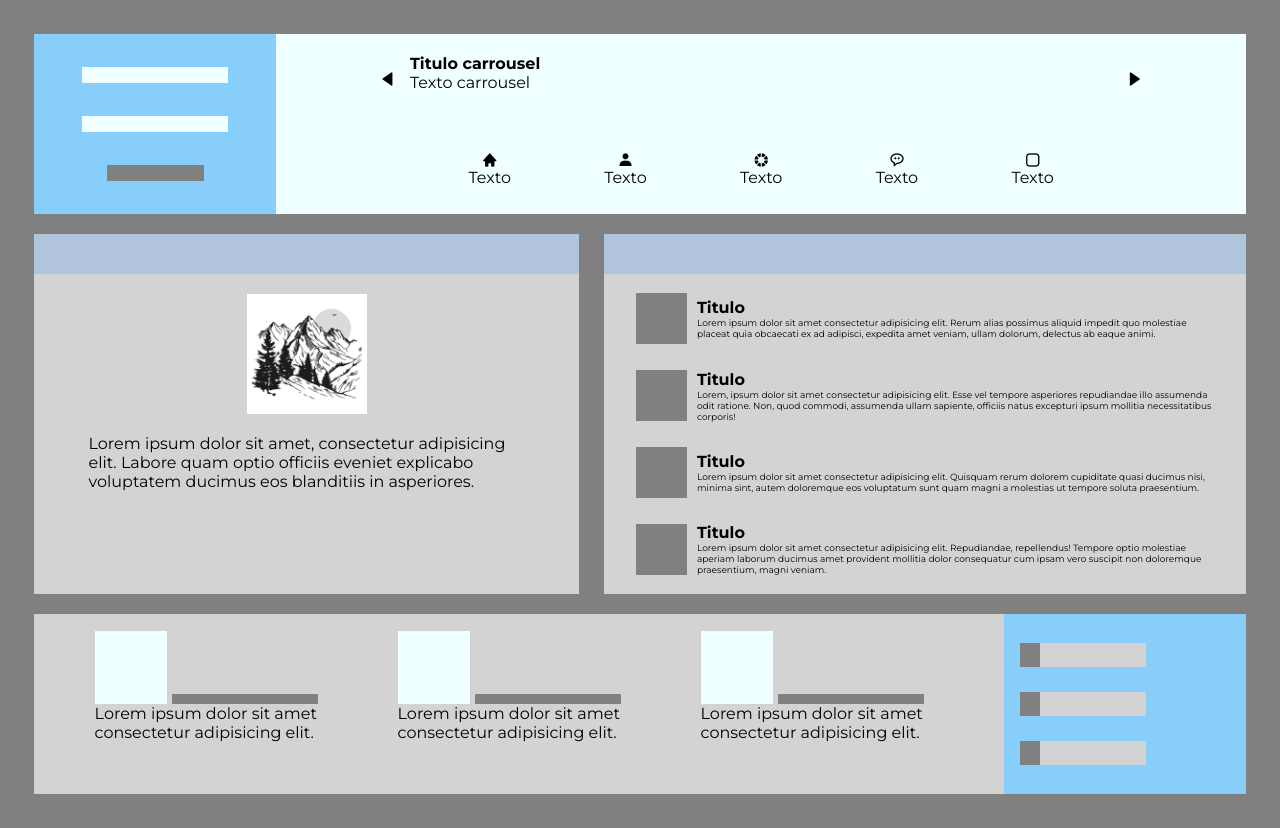
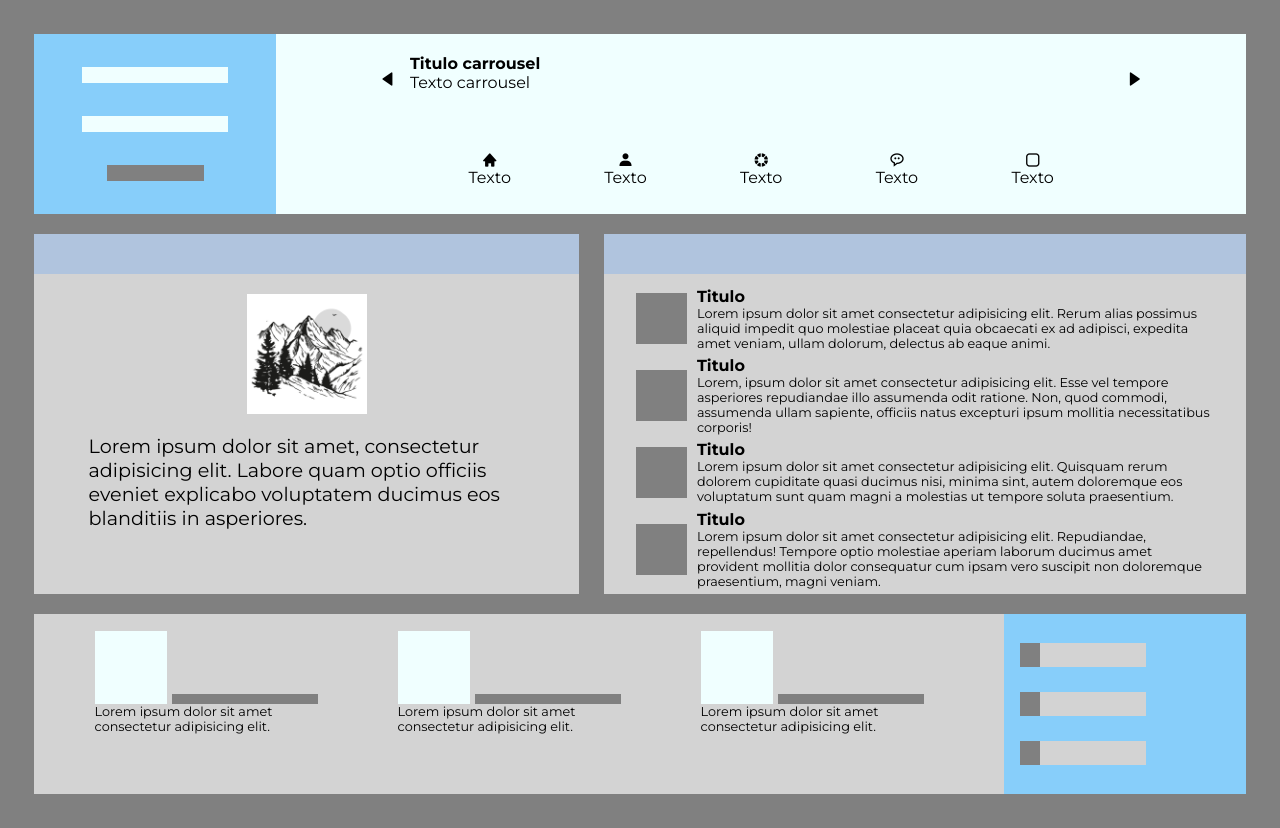
Before and after one commit to ivo-gabriel/Front_3ro, a plain HTML site: page Maqueteado/plantilla9c1.html in a window 1280 px wide. Drawn offline with nearby package versions, Linux system fonts and the light colour scheme.

Commit message:
fix font-size

```diff
--- a/Maqueteado/p9c1.css
+++ b/Maqueteado/p9c1.css
@@ -158,6 +158,7 @@ section{
         p{
             width: 80%;
             height: auto;
+            font-size: 1.5vw;
         }
     }
 
@@ -205,8 +206,7 @@ section{
 
                     }
                     p{
-                        font-size: xx-small;
-                        /* max-width: 60%;     */
+                        font-size: 1vw;
                     }
                 }
             }
@@ -243,6 +243,7 @@ footer{
                 .img{
                     width: 30%;
                     aspect-ratio: 1/1;
+                    max-height: 150%;
                     background-color: var(--principal2);
                 }
 
@@ -257,6 +258,8 @@ footer{
             p{
                 height: 50%;
                 width: 100%;
+
+                font-size: 1vw;
             }
         }
     }
```
